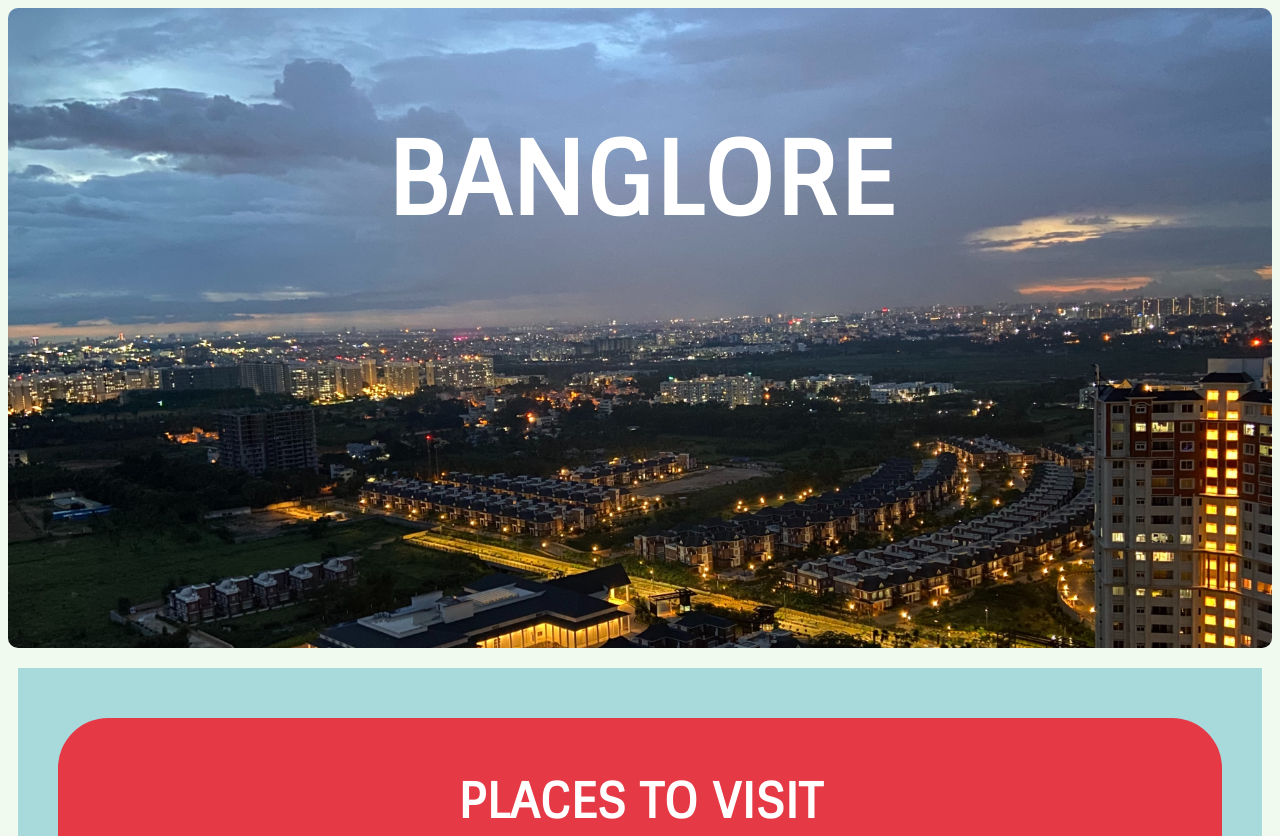
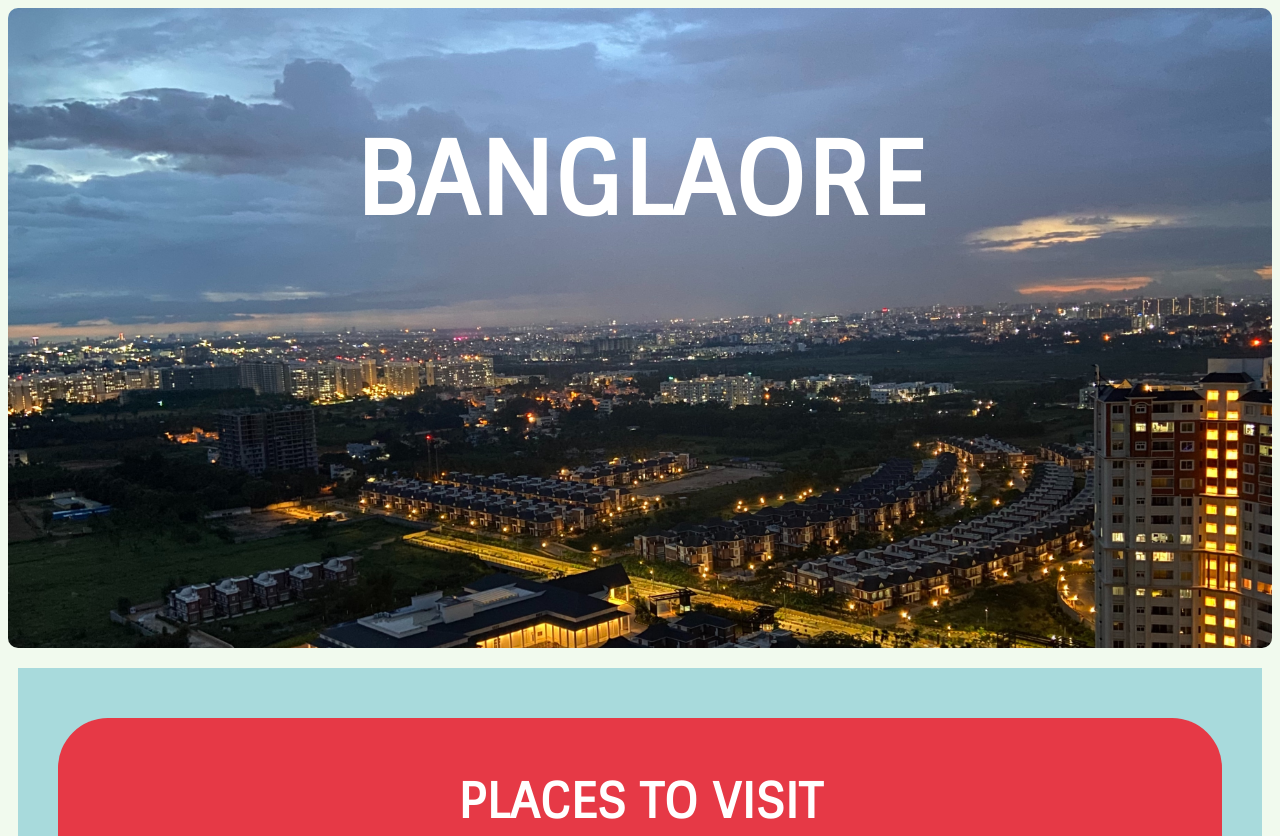
Before and after one commit to Code-Monish/Tour-Guide, a plain HTML site: page index.html in a window 1280 px wide. Shown: the top 836 px of the page. Drawn offline with Linux system fonts and the light colour scheme.

Commit message:
Update index.html

```diff
--- a/index.html
+++ b/index.html
@@ -8,7 +8,7 @@
     </head>
     <body>
         <div id="title">
-            <h1>BANGLORE</h1>
+            <h1>BANGLAORE</h1>
         </div>
         <div id="plate">
             <div id="places">
```
